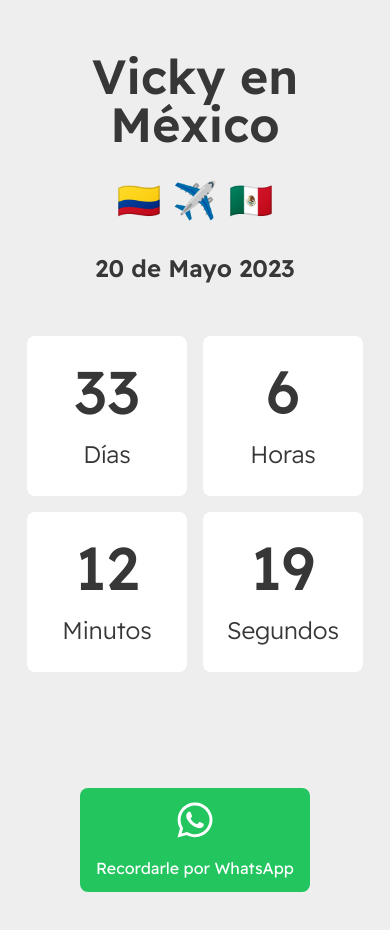
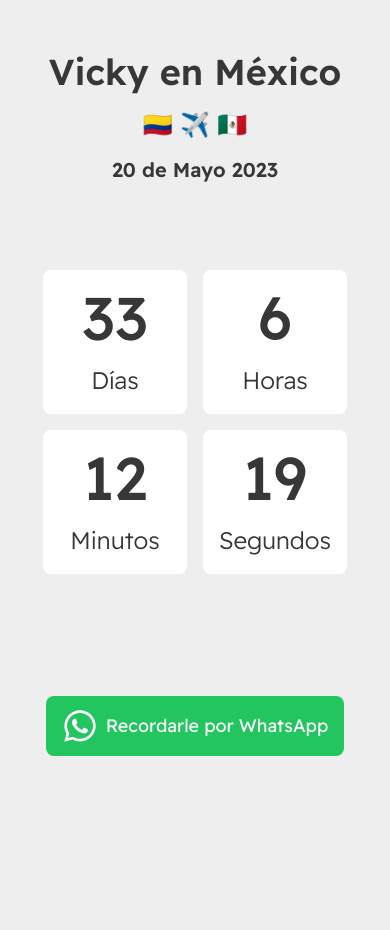
Before and after one commit to cardiadev/vicky-countdown, a React (Vite) app: page / in a window 390 px wide. Shown: the top 930 px of the page. After the commit the page ends 878 px from the top, so only its background shows below. Built offline with nearby package versions, Linux system fonts and the light colour scheme.

Commit message:
fix: :bug: visual fix and logic on counter

```diff
--- a/src/App.css
+++ b/src/App.css
@@ -7,15 +7,13 @@
   color: #373737;
 }
 #container {
-  display: flex;
-  align-items: center;
-  justify-content: center;
-  height: 100vh;
+
 }
 
 @media (max-width: 767px) {
   #container {
-    height: 100%;
+    /* top: 0; */
+    /* height: 100%; */
   }
 }
 
--- a/src/App.jsx
+++ b/src/App.jsx
@@ -5,7 +5,7 @@ import Counter from './components/Counter'
 function App() {
 
   return (
-    <div id='container'>
+    <div className='flex items-center justify-center h-screen'>
         {/* <Counter date="2023-04-15T23:59:59"/> */}
         <Counter date="2023-05-19T23:59:59"/>
       </div>
--- a/src/components/Over.jsx
+++ b/src/components/Over.jsx
@@ -1,12 +1,31 @@
 import React from 'react'
+import { FaWhatsapp } from 'react-icons/fa';
+
 
 const Over = () => {
+
+  function enviarMensaje() {
+    window.location.href = 'https://wa.me/?text=Ya%20voy%20en%20camino%20a%20verte…%20te%20veo%20en%20Mexico';
+  }
+
+
   return (
     <div className='flex flex-col items-center justify-center text-center font-semibold h-screen'>
       <p className='text-5xl mb-12'>"El tiempo ha valido la pena"</p>
       <p className='text-4xl mb-12'>Te veo en México</p>
       <p className='text-3xl mb-12'>😘 🇲🇽</p>
       <p className='text-3xl'>20 de Mayo 2023</p>
+
+      <div class="flex items-center justify-center text-center mt-20">
+        <div className="flex items-center justify-center text-center">
+          <button className="bg-green-500 flex items-center justify-center text-center hover:bg-green-600 transition duration-800 text-white py-3 px-4 rounded-lg" onClick={enviarMensaje}>
+
+            <FaWhatsapp size={36} />
+            <p className='text-lg ml-2'>Recordarle por WhatsApp</p>
+
+          </button>
+        </div>
+      </div>
     </div>
   )
 }
--- a/src/components/Timers.jsx
+++ b/src/components/Timers.jsx
@@ -13,44 +13,52 @@ const Timers = ({ days, hours, minutes, seconds }) => {
 
 
     return (
-        <div className="container mx-auto w-80vw">
+        <div className="container mx-auto">
 
-            <div className='"h-screen grid grid-rows-3'>
+            <div className='grid grid-rows-3 md:gap-12'>
+
+
                 <div class="flex flex-col items-center justify-center text-center">
-                    <p className='text-5xl font-semibold'> Vicky en México</p>
-                    <p className='text-4xl font-semibold my-8'> 🇨🇴  ✈️ 🇲🇽</p>
-                    <p className='text-2xl font-semibold'> 20 de Mayo 2023</p>
+                    <p className='text-4xl font-semibold'> Vicky en México</p>
+                    <p className='text-2xl font-semibold my-4'> 🇨🇴  ✈️ 🇲🇽</p>
+                    <p className='text-xl font-semibold'> 20 de Mayo 2023</p>
                 </div>
 
-                <div class="grid grid-cols-2 mx-auto md:grid-cols-4 gap-4 md:my-6">
-                    <div class="bg-white rounded-lg flex flex-col justify-center items-center w-40 h-40">
+
+
+                <div class="grid grid-cols-2 mx-auto gap-4 md:grid-cols-4">
+                    <div class="bg-white rounded-lg flex flex-col justify-center items-center w-36 h-36">
                         <div class="font-medium text-6xl flex-grow-2 mb-4"> {days} </div>
                         <div class="font-light text-2xl">Días</div>
                     </div>
-                    <div class="bg-white rounded-lg flex flex-col justify-center items-center w-40 h-40">
+                    <div class="bg-white rounded-lg flex flex-col justify-center items-center w-36 h-36">
                         <div class="font-medium text-6xl flex-grow-2 mb-4"> {hours} </div>
                         <div class="font-light text-2xl">Horas</div>
                     </div>
-                    <div class="bg-white rounded-lg flex flex-col justify-center items-center w-40 h-40">
+                    <div class="bg-white rounded-lg flex flex-col justify-center items-center w-36 h-36">
                         <div class="font-medium text-6xl flex-grow-2 mb-4"> {minutes} </div>
                         <div class="font-light text-2xl">Minutos</div>
                     </div>
-                    <div class="bg-white rounded-lg flex flex-col justify-center items-center w-40 h-40">
+                    <div class="bg-white rounded-lg flex flex-col justify-center items-center w-36 h-36">
                         <div class="font-medium text-6xl flex-grow-2 mb-4"> {seconds} </div>
                         <div class="font-light text-2xl">Segundos</div>
                     </div>
                 </div>
 
-                <div class="flex items-center justify-center text-center">
+
+
+                <div class="flex items-center justify-center text-center ">
                     <div className="flex items-center justify-center text-center">
-                        <button className="bg-green-500 flex flex-col items-center hover:bg-green-700 transition duration-800 text-white py-3 px-4 rounded-lg" onClick={enviarMensaje}>
+                        <button className="bg-green-500 flex items-center justify-center text-center hover:bg-green-600 transition duration-800 text-white py-3 px-4 rounded-lg" onClick={enviarMensaje}>
 
-                            <FaWhatsapp size={40}/>
-                            <p className='text-md mt-4'>Recordarle por WhatsApp</p>
+                            <FaWhatsapp size={36}/>
+                            <p className='text-lg ml-2'>Recordarle por WhatsApp</p>
 
                         </button>
                     </div>
                 </div>
+
+
 
             </div>
 
```
